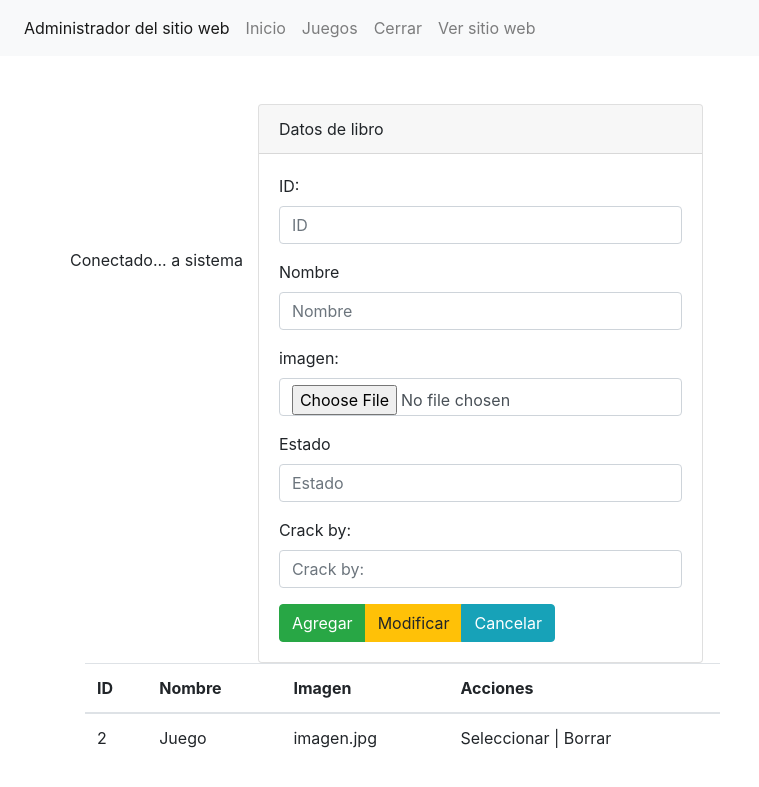
After one commit to PedroRoberti1/TP2-Pedro-Roberti, a PHP site: page /administrador/seccion/Juegos.php in a window 1280 px wide. The commit adds this page. Shown: the top 787 px of the page, without its empty margins (0-759 px from the left). Run offline with PHP 8.4, Linux system fonts and the light colour scheme.

Commit message:
establecemos una conexion con la base de datos

```diff
--- a/administrador/Template/navbar.php
+++ b/administrador/Template/navbar.php
@@ -13,15 +13,15 @@
 
 <body>
 
-    <?php $url = "http://" . $_server["http_host"]. "/ ?>
+    <?php $url="http://". $_SERVER["HTTP_HOST"]."/tp-2"?>
 
     <nav class="navbar navbar-expand navbar-light bg-light">
         <div class="nav navbar-nav">
             <a class="nav-item nav-link active" href="#">Administrador del sitio web <span class="sr-only">(current)</span></a>
-            <a class="nav-item nav-link" href="#">Inicio</a>
-            <a class="nav-item nav-link" href="#">Juegos</a>
-            <a class="nav-item nav-link" href="#">Cerrar</a>
-            <a class="nav-item nav-link" href="#">Ver sitio web</a>
+            <a class="nav-item nav-link" href="<?php echo $url."/administrador/inicio.php/";?>">Inicio</a>
+            <a class="nav-item nav-link" href="<?php echo $url."/administrador/seccion/juegos.php";?>">Juegos</a>
+            <a class="nav-item nav-link" href="<?php echo $url."/administrador/seccion/cerrar.php";?>">Cerrar</a>
+            <a class="nav-item nav-link" href="<?php echo $url;?>">Ver sitio web</a>
 
         </div>
     </nav>
--- /dev/null
+++ b/administrador/seccion/Juegos.php
@@ -0,0 +1,135 @@
+<?php include("../Template/navbar.php"); ?>
+<?php
+
+$txtID=(isset($_POST['txtID']))?$_POST["txtID"]:"";
+
+$txtNombre=(isset($_POST['txtNombre']))?$_POST['txtNombre']:'';
+$txtEstado=(isset($_POST['txtEstado']))?$_POST['txtEstado']:'';
+$txtCrack=(isset($_POST['txtCrack']))?$_POST['txtCrack']:'';
+
+$txtImagen=(isset($_FILES['txtImagen']['name']))?$_FILES["txtImagen"]['name']:"";
+$accion=(isset($_POST['accion']))?$_POST["accion"]:"";
+
+echo $txtID."<br/>";
+echo $txtNombre."<br/>";
+echo $txtEstado."<br/>";
+echo $txtCrack."<br/>";
+echo $txtImagen."<br/>";
+echo $accion."<br/>";
+
+$host="localhost";
+$db="crackwatch";
+$usuario="root";
+$contrasenia="";
+
+try {
+        $conexion= new PDO("mysql:host=$host;dbname=$db",$usuario,$contrasenia);
+        if($conexion) { echo "Conectado... a sistema";}
+} catch (Exception $ex) {
+
+
+    echo $ex->getMessage();
+}
+
+switch($accion){
+    case "Agregar":
+
+
+        $sentenciaSQL=$conexion->prepare("INSERT INTO `juegos` (`id`, `nombre_juego`, `imagen_juego`, `estado`, `crack_by`) VALUES (NULL, 'Call of duty', 'Imagen.jpg', 'Crackeado', 'Codex');");
+
+        echo "Presionado boton agregar";
+
+        $sentenciaSQL->execute();
+
+
+
+
+
+        break;
+    case "Modificar":
+        echo "Presionado boton Modificar";
+        break;
+
+    case "Cancelar":
+    echo "Presionado boton Cancelar";
+    break;
+}
+
+?>
+
+<div class="col-md-5">
+
+    <div class="card">
+        <div class="card-header">
+            Datos de libro
+        </div>
+
+        <div class="card-body">
+            <form method="POST" enctype="multipart/form-data">
+
+                <div class= "form-group">
+                    <label for="txtID">ID:</label>
+                    <input type="text" class="form-control" name="txtID" id="txtID" placeholder="ID">
+                </div>
+
+                <div class= "form-group">
+                    <label for="txtNombre">Nombre</label>
+                    <input type="text" class="form-control" name="txtNombre" id="txtNombre" placeholder="Nombre">
+                </div>
+
+                <div class= "form-group">
+                    <label for="txtNombre">imagen: </label>
+                    <input type="file" class="form-control" name="txtImagen" id="txtImagen" placeholder="NombreImagen">
+                </div>
+
+                <div class= "form-group">
+                    <label for="txtEstado">Estado</label>
+                    <input type="text" class="form-control" name="txtEstado" id="txtEstado" placeholder="Estado">
+                </div>
+
+                <div class= "form-group">
+                    <label for="txtCrack">Crack by:</label>
+                    <input type="text" class="form-control" name="txtCrack" id="txtCrack" placeholder="Crack by:">
+                </div>
+
+
+                <div class="btn-group" role="group" aria-label="">
+                    <button type="submit" name="accion"  value="Agregar"   class="btn btn-success">Agregar</button>
+                    <button type="submit" name="accion"  value="Modificar"  class="btn btn-warning">Modificar</button>
+                    <button type="submit" name="accion"  value="Cancelar" class="btn btn-info">Cancelar</button>
+                </div>
+
+
+            </form>
+        </div>
+    </div>
+
+
+
+
+</div>
+<div class="col-md-7">
+    <table class="table table-border">
+        <thead>
+            <tr>
+                <th>ID</th>
+                <th>Nombre</th>
+                <th>Imagen</th>
+                <th>Acciones</th>
+            </tr>
+        </thead>
+        <tbody>
+            <tr>
+                <td>2</td>
+                <td>Juego</td>
+                <td>imagen.jpg</td>
+                <td>Seleccionar | Borrar</td>
+            </tr>
+        </tbody>
+    </table>
+</div>
+
+
+
+
+<?php include("../Template/footer.php"); ?>
--- /dev/null
+++ b/administrador/seccion/cerrar.php
@@ -0,0 +1 @@
+Cerrar
```
